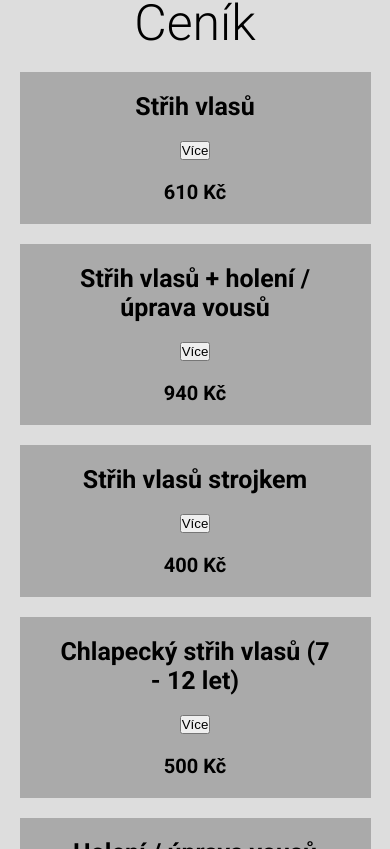
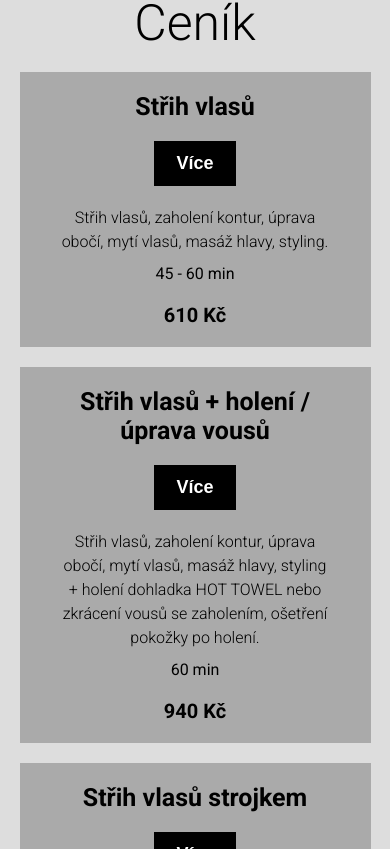
Before and after one commit to KarelSmola/Holicstvi, a React (Create React App) app: page / in a window 390 px wide. Shown: the part 1315-2164 px from the top of the page. Built offline with nearby package versions, Linux system fonts and the light colour scheme.

Commit message:
Some changes in Service, PriceList, Hero and ReservForm

```diff
--- a/src/components/Hero.module.css
+++ b/src/components/Hero.module.css
@@ -38,8 +38,8 @@
   text-align: center;
 }
 
-/* 960px = 90em */
-@media (max-width: 90em) {
+/* 960px = 60em */
+@media (max-width: 60em) {
   .hero-title {
     font-size: 4rem;
   }
--- a/src/components/Navigation.module.css
+++ b/src/components/Navigation.module.css
@@ -59,8 +59,8 @@
   display: none;
 }
 
-/* 960px = 90em */
-@media (max-width: 90em) {
+/* 960px = 60em */
+@media (max-width: 60em) {
   .nav-list {
     font-size: 2rem;
     gap: 0;
--- a/src/components/Pricelist.module.css
+++ b/src/components/Pricelist.module.css
@@ -11,8 +11,8 @@
   font-weight: 300;
 }
 
-/* 960px = 90em */
-@media (max-width: 90em) {
+/* 960px = 60em */
+@media (max-width: 60em) {
   .pricelist {
     grid-template-columns: 1fr;
   }
--- a/src/components/Service.js
+++ b/src/components/Service.js
@@ -3,7 +3,12 @@ import React, { useState } from "react";
 import classes from "./Service.module.css";
 
 const Service = ({ title, text, time, price }) => {
-  const [showMore, setShowMore] = useState(false);
+  const [showMore, setShowMore] = useState(true);
+
+  const watcher = window.matchMedia("(max-width: 500px)").matches;
+  if (watcher) {
+    console.log("watch");
+  }
 
   const toggleMore = () => {
     setShowMore((prevShow) => !prevShow);
@@ -12,7 +17,9 @@ const Service = ({ title, text, time, price }) => {
   return (
     <div className={classes["service-box"]}>
       <h2 className={classes["service-title"]}>{title}</h2>
-      <button onClick={toggleMore}>Více</button>
+      <button className={classes["service-btn"]} onClick={toggleMore}>
+        Více
+      </button>
       {showMore && (
         <div className={classes["more-box"]}>
           <p className={classes["service-text"]}>{text}</p>
--- a/src/components/Service.module.css
+++ b/src/components/Service.module.css
@@ -13,6 +13,23 @@
 .service-title {
   font-size: 3rem;
   font-weight: 500;
+}
+
+.service-btn {
+  padding: 1rem 2rem;
+  border: 2px solid transparent;
+  background-color: #000;
+  color: #fff;
+  font-size: 1.8rem;
+  font-weight: 600;
+  display: none;
+  visibility: hidden;
+  pointer-events: none;
+}
+
+.service-btn:hover {
+  background-color: #fff;
+  color: #000;
 }
 
 .more-box {
@@ -56,8 +73,14 @@
   }
 }
 
-/* 960px = 90em */
-@media (max-width: 90em) {
+/* 960px = 60em */
+@media (max-width: 60em) {
+  .service-btn {
+    display: block;
+    visibility: visible;
+    pointer-events: all;
+  }
+
   .service-box {
     width: 80%;
   }
--- a/src/components/UI/Modals/ReservForm.module.css
+++ b/src/components/UI/Modals/ReservForm.module.css
@@ -150,3 +150,10 @@
   background-color: #000;
   color: #fff;
 }
+
+/* 960px = 60em */
+@media (max-width: 60em) {
+  .form-box {
+    width: 60%;
+  }
+}
```
Also changed, not shown: src/components/Pricelist.js (+0 -55 lines).
